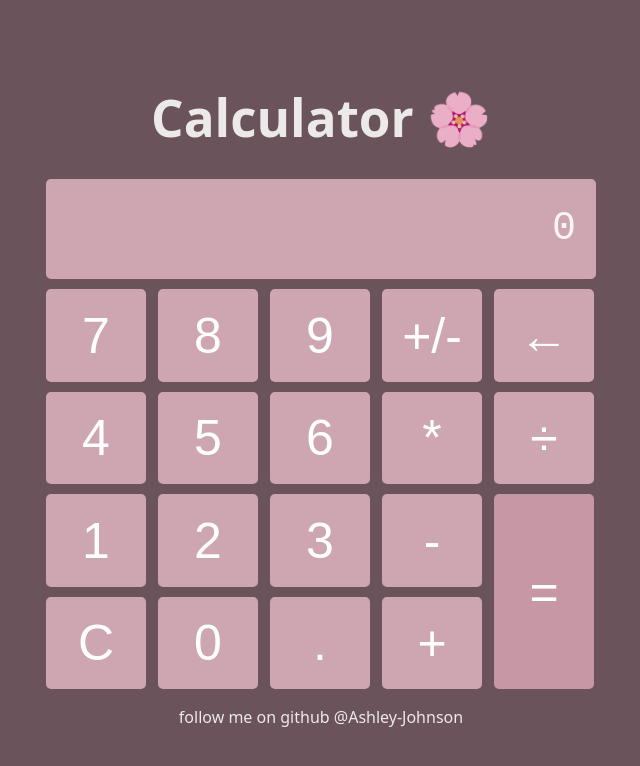
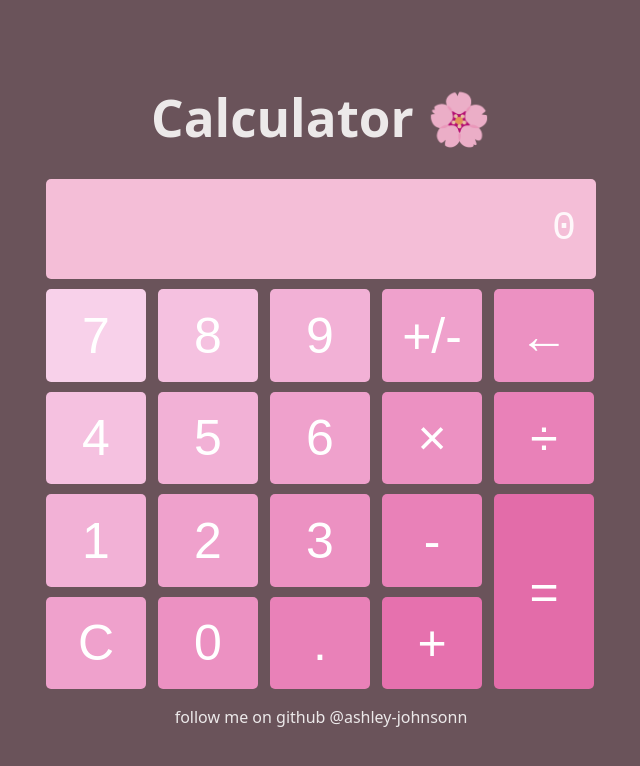
Before and after one commit to ashley-johnsonn/calculator-app, a React (Vite) app: page / in a window 1280 px wide. Shown: the top 766 px of the page, without its empty margins (319-959 px from the left). Built offline with nearby package versions, Linux system fonts and the light colour scheme.

Commit message:
Styling == cute

```diff
--- a/src/App.tsx
+++ b/src/App.tsx
@@ -6,7 +6,7 @@ function App() {
     <>
       <h1>Calculator 🌸</h1>
       <Calculator />
-      <p>follow me on github @Ashley-Johnson</p>
+      <p>follow me on github @ashley-johnsonn</p>
     </>
   );
 }
--- a/src/CalculatorButtons.tsx
+++ b/src/CalculatorButtons.tsx
@@ -12,64 +12,108 @@ type ButtonActions = {
   onDivideClicked: () => void;
 };
 
+const pinkGradient = [
+  "#F8D1EA", // Slightly darker lightest
+  "#F5C1E0",
+  "#F2B1D6",
+  "#EFA1CC",
+  "#EC91C2",
+  "#E981B8",
+  "#E671AE",
+  "#E36CA9", // Darkest
+];
+
 export function CalculatorButtons(props: ButtonActions) {
   return (
     <div className="calculator-buttons">
-      <Button onClick={() => props.onNumberClicked("7")} color="#CEA6B1">
+      <Button
+        onClick={() => props.onNumberClicked("7")}
+        color={pinkGradient[0]}
+      >
         7
       </Button>
-      <Button onClick={() => props.onNumberClicked("4")} color="#CEA6B1">
+      <Button
+        onClick={() => props.onNumberClicked("4")}
+        color={pinkGradient[1]}
+      >
         4
       </Button>
-      <Button onClick={() => props.onNumberClicked("1")} color="#CEA6B1">
+      <Button
+        onClick={() => props.onNumberClicked("1")}
+        color={pinkGradient[2]}
+      >
         1
       </Button>
-      <Button onClick={props.onClearClicked} color="#CEA6B1">
+      <Button onClick={props.onClearClicked} color={pinkGradient[3]}>
         C
       </Button>
-      <Button onClick={() => props.onNumberClicked("8")} color="#CEA6B1">
+      <Button
+        onClick={() => props.onNumberClicked("8")}
+        color={pinkGradient[1]}
+      >
         8
       </Button>
-      <Button onClick={() => props.onNumberClicked("5")} color="#CEA6B1">
+      <Button
+        onClick={() => props.onNumberClicked("5")}
+        color={pinkGradient[2]}
+      >
         5
       </Button>
-      <Button onClick={() => props.onNumberClicked("2")} color="#CEA6B1">
+      <Button
+        onClick={() => props.onNumberClicked("2")}
+        color={pinkGradient[3]}
+      >
         2
       </Button>
-      <Button onClick={() => props.onNumberClicked("0")} color="#CEA6B1">
+      <Button
+        onClick={() => props.onNumberClicked("0")}
+        color={pinkGradient[4]}
+      >
         0
       </Button>
-      <Button onClick={() => props.onNumberClicked("9")} color="#CEA6B1">
+      <Button
+        onClick={() => props.onNumberClicked("9")}
+        color={pinkGradient[2]}
+      >
         9
       </Button>
-      <Button onClick={() => props.onNumberClicked("6")} color="#CEA6B1">
+      <Button
+        onClick={() => props.onNumberClicked("6")}
+        color={pinkGradient[3]}
+      >
         6
       </Button>
-      <Button onClick={() => props.onNumberClicked("3")} color="#CEA6B1">
+      <Button
+        onClick={() => props.onNumberClicked("3")}
+        color={pinkGradient[4]}
+      >
         3
       </Button>
-      <Button onClick={() => props.onNumberClicked(".")} color="#CEA6B1">
+      <Button
+        onClick={() => props.onNumberClicked(".")}
+        color={pinkGradient[5]}
+      >
         .
       </Button>
-      <Button onClick={props.onToggleSignClicked} color="#CEA6B1">
+      <Button onClick={props.onToggleSignClicked} color={pinkGradient[3]}>
         +/-
       </Button>
-      <Button onClick={props.onMultiplyClicked} color="#CEA6B1">
-        *
+      <Button onClick={props.onMultiplyClicked} color={pinkGradient[4]}>
+        ×
       </Button>
-      <Button onClick={props.onSubtractClicked} color="#CEA6B1">
+      <Button onClick={props.onSubtractClicked} color={pinkGradient[5]}>
         -
       </Button>
-      <Button onClick={props.onAddClicked} color="#CEA6B1">
+      <Button onClick={props.onAddClicked} color={pinkGradient[6]}>
         +
       </Button>
-      <Button onClick={props.onBackspaceClicked} color="#CEA6B1">
+      <Button onClick={props.onBackspaceClicked} color={pinkGradient[4]}>
         ←
       </Button>
-      <Button onClick={props.onDivideClicked} color="#CEA6B1">
+      <Button onClick={props.onDivideClicked} color={pinkGradient[5]}>
         ÷
       </Button>
-      <Button onClick={props.onEqualsClicked} color="#C697A4">
+      <Button onClick={props.onEqualsClicked} color={pinkGradient[7]}>
         =
       </Button>
     </div>
--- a/src/NumberDisplay.tsx
+++ b/src/NumberDisplay.tsx
@@ -8,7 +8,7 @@ export const NumberDisplay: React.FC<DisplayProps> = ({ value }) => {
       style={{
         padding: "20px",
         fontSize: "40px",
-        backgroundColor: "#CEA6B1",
+        backgroundColor: "#F4BED7",
         borderRadius: "5px",
         textAlign: "right",
         minHeight: "60px",
--- a/src/index.css
+++ b/src/index.css
@@ -3,7 +3,6 @@
   line-height: 1.5;
   font-weight: 400;
 
-  color-scheme: light dark;
   color: rgba(255, 255, 255, 0.87);
   background-color: #6a535a;
 
```
